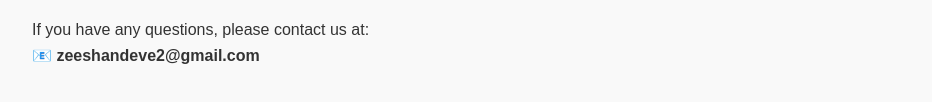
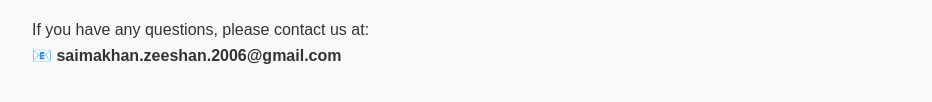
Before and after one commit to saimakhanzeeshan2006-tech/myweather-privacy-policy, a plain HTML site: page index.html in a window 1280 px wide. Shown: the part 1070-1172 px from the top of the page, without its empty margins (8-940 px from the left). Drawn offline with Linux system fonts and the light colour scheme.

Commit message:
Update index.html

```diff
--- a/index.html
+++ b/index.html
@@ -52,6 +52,6 @@
 
   <h2>8. Contact Us</h2>
   <p>If you have any questions, please contact us at: <br />
-  📧 <strong>zeeshandeve2@gmail.com</strong></p>
+  📧 <strong>saimakhan.zeeshan.2006@gmail.com</strong></p>
 </body>
 </html>
```
